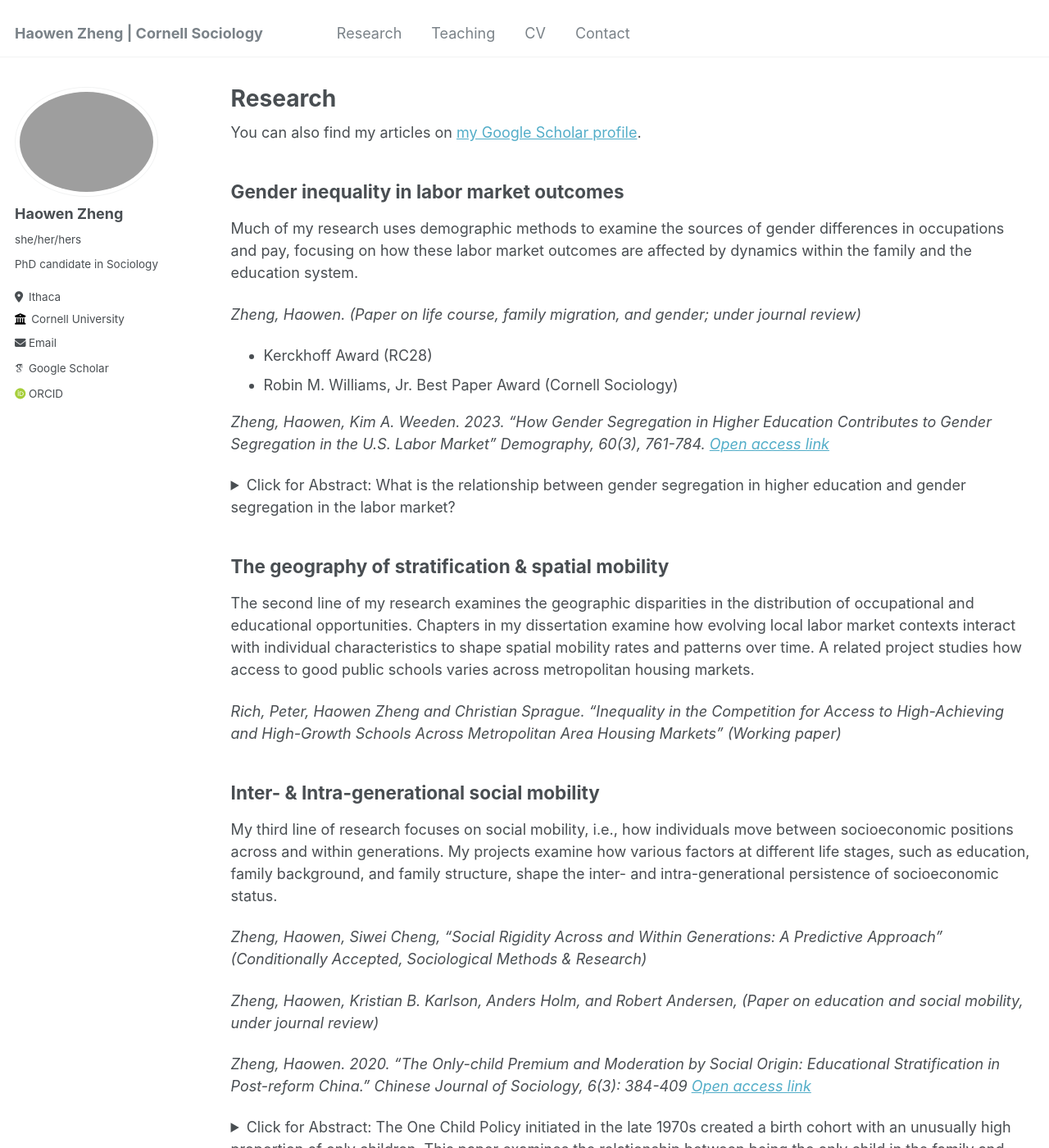
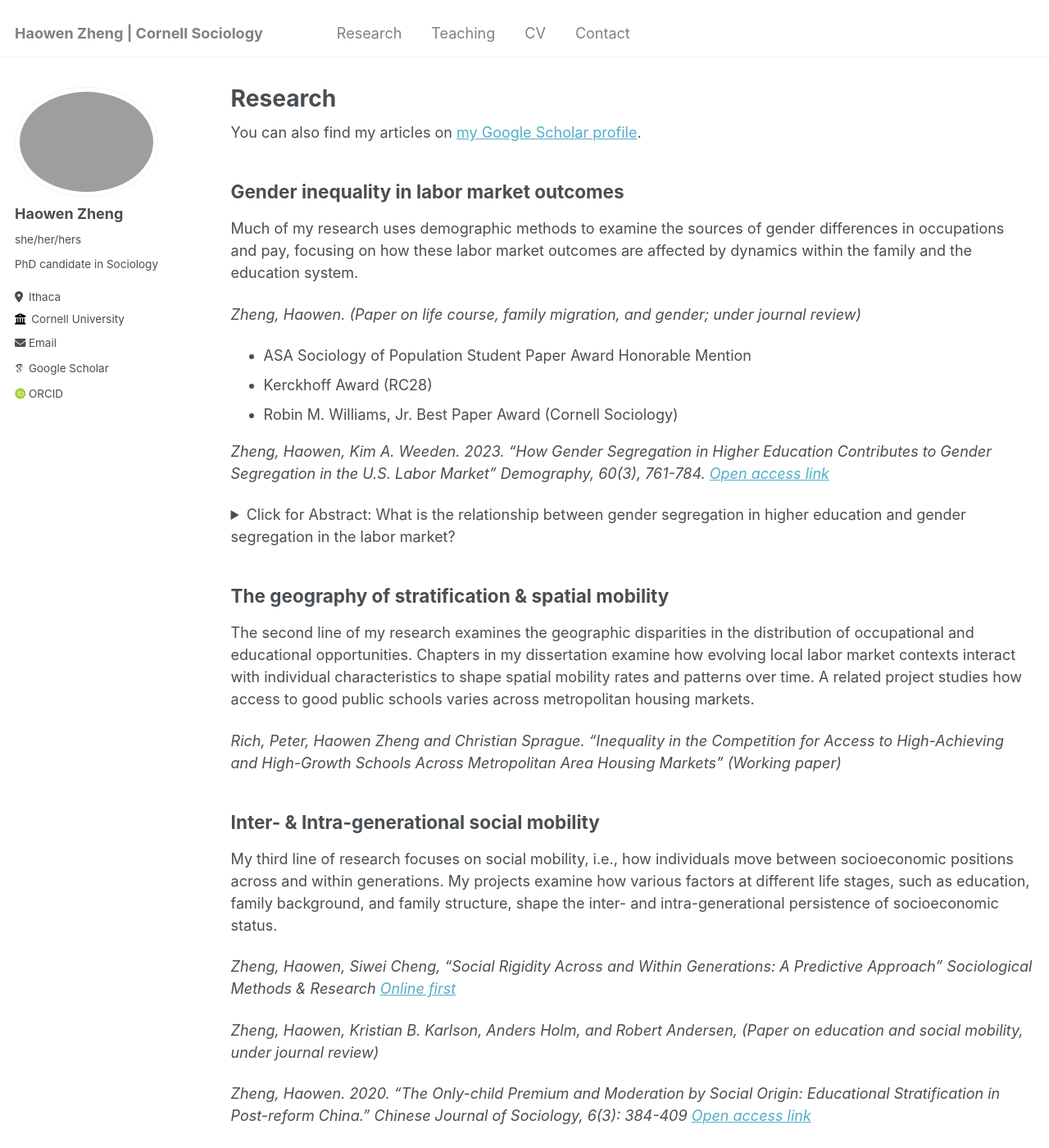
Before and after one commit to haowenzhg/haowenzhg.github.io, a Jekyll site: the page built from _pages/research.md, in a window 1280 px wide and 1400 px high. Shown: the whole window at 82% size. Built offline with Jekyll 4.4.1, drawn with Linux system fonts in a browser that asks for light colours; some web fonts are replaced.

Commit message:
Update research.md
update publication and awards

```diff
--- a/_pages/research.md
+++ b/_pages/research.md
@@ -15,6 +15,7 @@ author_profile: true
 Much of my research uses demographic methods to examine the sources of gender differences in occupations and pay, focusing on how these labor market outcomes are affected by dynamics within the family and the education system.
 
 _Zheng, Haowen. (Paper on life course, family migration, and gender; under journal review)_
+* ASA Sociology of Population Student Paper Award Honorable Mention
 * Kerckhoff Award (RC28)
 * Robin M. Williams, Jr. Best Paper Award (Cornell Sociology)
 
@@ -36,7 +37,7 @@ _Rich, Peter, Haowen Zheng and Christian Sprague. “Inequality in the Competiti
 ## Inter- & Intra-generational social mobility
 My third line of research focuses on social mobility, i.e., how individuals move between socioeconomic positions across and within generations. My projects examine how various factors at different life stages, such as education, family background, and family structure, shape the inter- and intra-generational persistence of socioeconomic status.
 
-_Zheng, Haowen, Siwei Cheng, “Social Rigidity Across and Within Generations: A Predictive Approach” (Conditionally Accepted, Sociological Methods & Research)_
+_Zheng, Haowen, Siwei Cheng, “Social Rigidity Across and Within Generations: A Predictive Approach” Sociological Methods & Research [Online first](https://journals.sagepub.com/doi/10.1177/00491241251347984)_
 
 _Zheng, Haowen, Kristian B. Karlson, Anders Holm, and Robert Andersen, (Paper on education and social mobility, under journal review)_
 
```
